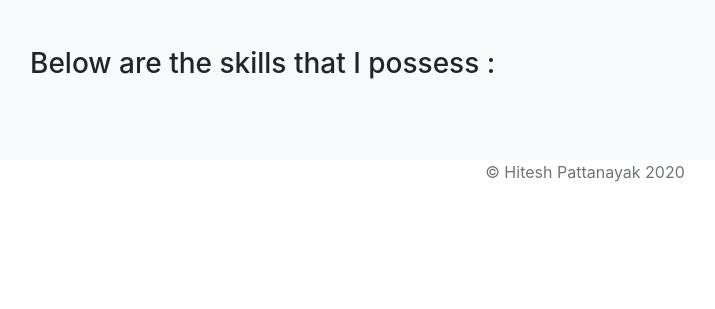
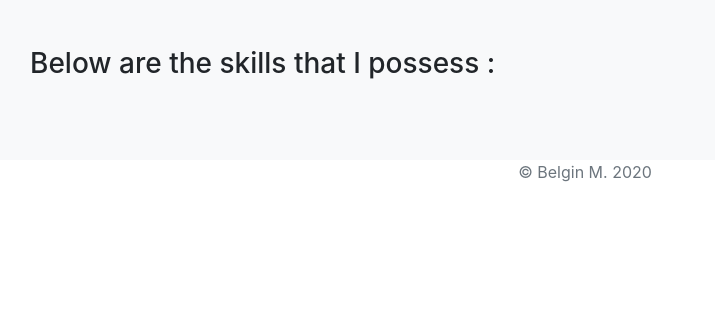
Before and after one commit to belginmoses/belgin-portfolio, a Django app: template templates/About.html in a window 1280 px wide. Shown: the part 491-800 px from the top of the page, without its empty margins (55-770 px from the left). Run offline with Django 3.2, Linux system fonts and the light colour scheme; the template is opened without the code that fills it, so the values that code supplies are empty; some libraries are stand-ins or nearby versions.

Commit message:
changed about html

```diff
--- a/templates/About.html
+++ b/templates/About.html
@@ -144,7 +144,7 @@
 
     <footer class="text-muted">
       <div class="container text-center">
-        <p>&copy; Hitesh Pattanayak {% now "Y" %}</p>
+        <p>&copy; Belgin M. {% now "Y" %}</p>
       </div>
     </footer>
     <script
```
